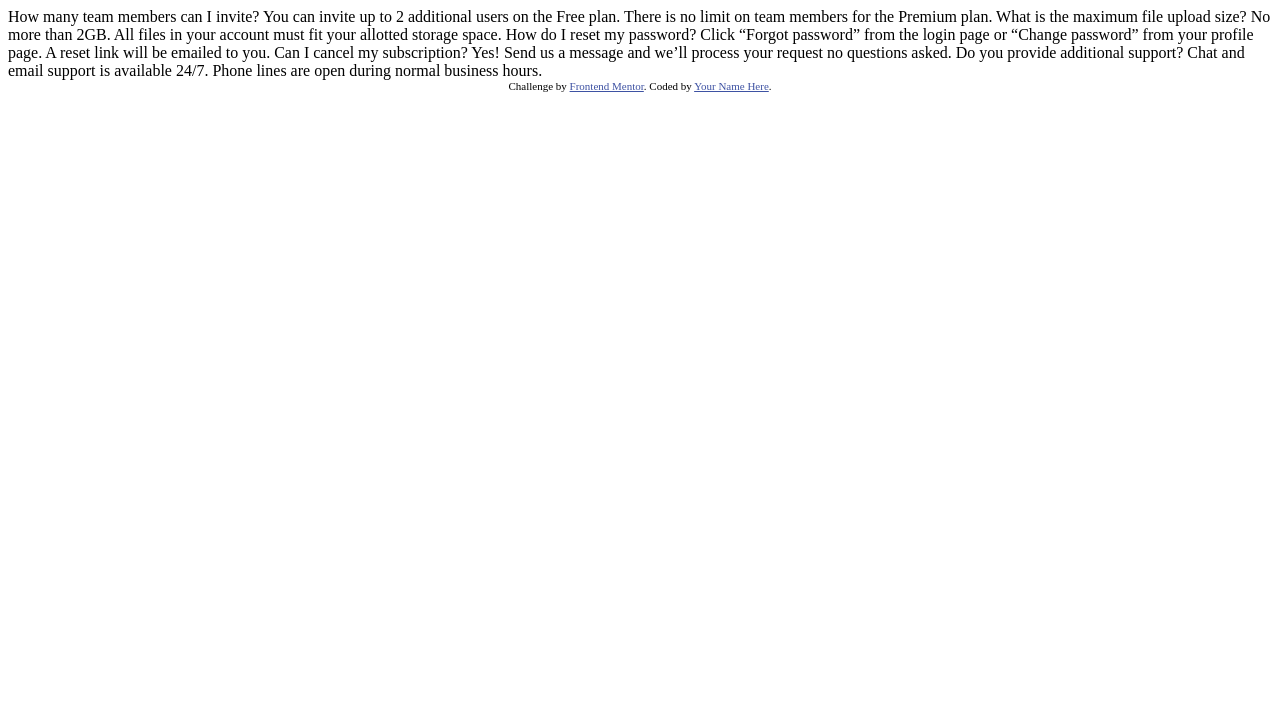
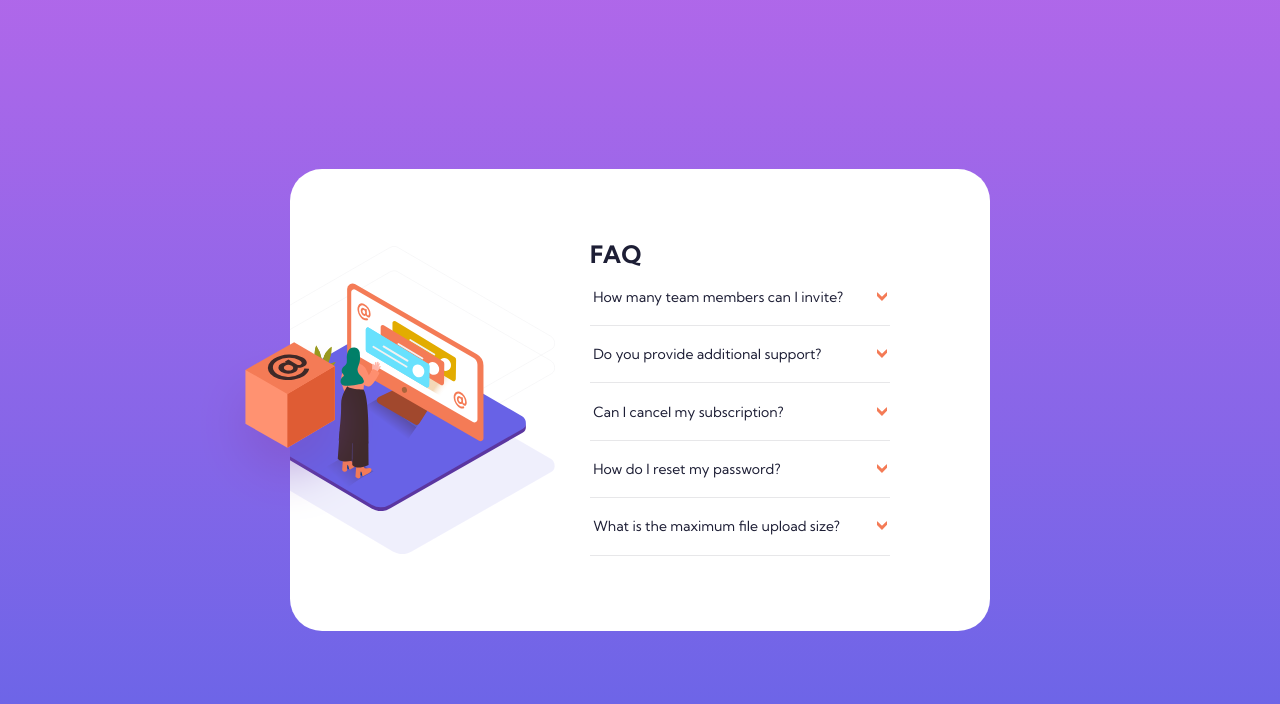
Before and after one commit to mohsin316/FAQ-Accordion-card, a plain HTML site: page index.html in a window 1280 px wide. Drawn offline with Linux system fonts and the light colour scheme.

Commit message:
finished project

```diff
--- a/index.html
+++ b/index.html
@@ -2,39 +2,85 @@
 <html lang="en">
 <head>
   <meta charset="UTF-8">
-  <meta name="viewport" content="width=device-width, initial-scale=1.0"> <!-- displays site properly based on user's device -->
-
-  <link rel="icon" type="image/png" sizes="32x32" href="./images/favicon-32x32.png">
-
-  <title>Frontend Mentor | FAQ Accordion Card</title>
-
-  <!-- Feel free to remove these styles or customise in your own stylesheet 👍 -->
-  <style>
-    .attribution { font-size: 11px; text-align: center; }
-    .attribution a { color: hsl(228, 45%, 44%); }
-  </style>
+  <meta name="viewport" content="width=device-width, initial-scale=1.0">
+  <link rel="preconnect" href="https://fonts.googleapis.com">
+  <link rel="preconnect" href="https://fonts.gstatic.com" crossorigin>
+  <link href="https://fonts.googleapis.com/css2?family=Kumbh+Sans:wght@400;700&display=swap" rel="stylesheet">
+  <link rel="stylesheet" href="style.css">
+  <title>FAQ Accordion Card</title>
 </head>
 <body>
+  <main class="card">
+    <img class="card-box" src="images/illustration-box-desktop.svg" alt="card-box" >
+    <div class="card-image">
+      <img src="images/illustration-woman-online-desktop.svg" alt="woman looking at monitor">
+    </div>
+
+    <section class="card-text">
+      <h1>FAQ</h1>
+      <div class="accordion">
+
+        <div class="accordion-item">
+          <button class="question">
             How many team members can I invite?
+          </button>
+          <div class="collapse fall">
+            <div class="content">
               You can invite up to 2 additional users on the Free plan. There is no limit on
               team members for the Premium plan.
+            </div>
+          </div>
+        </div>
 
-  What is the maximum file upload size?
-  No more than 2GB. All files in your account must fit your allotted storage space.
+        <div class="accordion-item">
+          <button class="question">
+            Do you provide additional support?
+          </button>
+          <div class="collapse fall">
+            <div class="content">
+              Chat and email support is available 24/7. Phone lines are open during normal business hours.
+            </div>
+          </div>
+        </div>
 
+        <div class="accordion-item">
+          <button class="question">
+            Can I cancel my subscription?
+          </button>
+          <div class="collapse fall">
+            <div class="content">
+              Yes! Send us a message and we’ll process your request no questions asked.
+            </div>
+          </div>
+        </div>
+
+        <div class="accordion-item">
+          <button class="question">
             How do I reset my password?
+          </button>
+          <div class="collapse fall">
+            <div class="content">
               Click “Forgot password” from the login page or “Change password” from your profile page.
           A reset link will be emailed to you.
+            </div>
+          </div>
+        </div>
 
-  Can I cancel my subscription?
-  Yes! Send us a message and we’ll process your request no questions asked.
+        <div class="accordion-item">
+          <button class="question">
+            What is the maximum file upload size?
+          </button>
+          <div class="collapse fall">
+            <div class="content">
+              No more than 2GB. All files in your account must fit your allotted storage space.
+            </div>
+          </div>
+        </div>
 
-  Do you provide additional support?
-  Chat and email support is available 24/7. Phone lines are open during normal business hours.
+      </div>
+    </section>
+  </main>
 
-  <div class="attribution">
-    Challenge by <a href="https://www.frontendmentor.io?ref=challenge" target="_blank">Frontend Mentor</a>.
-    Coded by <a href="#">Your Name Here</a>.
-  </div>
+  <script src="script.js"></script>
 </body>
 </html>
--- /dev/null
+++ b/script.js
@@ -0,0 +1,41 @@
+const buttons = document.querySelectorAll('.question')
+
+
+buttons.forEach(item => {
+    item.addEventListener('click', () => {
+        let accCollaps = item.nextElementSibling
+        if(!item.classList.contains('open')) {
+
+            accCollaps.style.display = "block"
+            let accHeight = accCollaps.clientHeight
+
+            accCollaps.classList = 'collapse collapsing'
+
+            setTimeout(() => {
+                accCollaps.style.height = accHeight + 'px'
+                accCollaps.style.display = ""
+            }, 1)
+
+
+            setTimeout( () => {
+                accCollaps.classList = 'collapse fall open'
+            }, 300)
+
+        }else{
+            accCollaps.classList = 'collapse collapsing'
+
+            setTimeout(() => {
+                accCollaps.style.height = '0px'
+            }, 1);
+
+            setTimeout( () => {
+                accCollaps.classList = 'collapse fall'
+                accCollaps.style.height = ''
+            }, 300)
+        }
+
+
+        item.classList.toggle('open')
+
+    })
+})
--- /dev/null
+++ b/style.css
@@ -0,0 +1,177 @@
+*,
+*::after,
+*::before{
+    margin: 0;
+    padding: 0;
+    box-sizing: border-box;
+}
+
+:root{
+    --primary-text-blue: hsl(238, 29%, 16%);
+    --primary-text-red:  hsl(14, 88%, 65%);
+
+    --gradient-start-violet: hsl(273, 75%, 66%);
+    --gradient-end-blue:  hsl(240, 73%, 65%);
+
+    --neutral-text-Dblue: hsl(237, 12%, 33%);
+    --neutral-text-grayish-blue:  hsl(240, 6%, 50%);
+
+    --divider-blue: hsl(240, 5%, 91%);
+
+}
+
+
+body{
+    font-family:'Kumbh Sans', sans-serif;
+    min-height: 100vh;
+    background: linear-gradient( var(--gradient-start-violet), var(--gradient-end-blue) );
+    padding: 10rem 1rem;
+    color: var(--primary-text-blue);
+}
+
+.card-image img{
+    width: 100%;
+    display: block;
+    height: auto;
+    max-width: 15rem;
+    position: absolute;
+    top: -19px;
+    left: 50%;
+    transform: translate(-50%, -50%);
+}
+
+.card{
+    background-color: white;
+    padding: 2.875rem 1.5rem;
+    border-radius: 2rem;
+    background-image: url("images/bg-pattern-mobile.svg");
+    background-position: top;
+    background-size: 15rem;
+    background-repeat: no-repeat;
+    position: relative;
+}
+.card-box{
+    display: none;
+}
+
+.card-text{
+    padding-top: 7rem;
+}
+
+.accordion-item{
+    padding-top: 1rem;
+    border-bottom: 1px solid var(--divider-blue) ;
+}
+
+.question{
+    display: flex;
+    justify-content: space-between;
+    align-items: center;
+    width: 100%;
+    border: none;
+    text-align: left;
+    padding: .2rem;
+    background-color: transparent;
+    color: var(--primary-text-blue);
+    font-size: .875rem;
+    font-family: 'Kumbh Sans', sans-serif;
+    margin-bottom: 1rem;
+}
+
+.question::after{
+    content: '';
+    display: block;
+    background-image: url("images/icon-arrow-down.svg");
+    background-repeat: no-repeat;
+    background-position: center;
+    background-size: cover;
+    height: 10px;
+    width: 10px;
+    transition: all 250ms ease-in-out;
+}
+
+
+.question:focus, .question:focus-visible{
+    border:none;
+    outline: 1px dashed hsla(0, 0%, 0%, .5);
+}
+
+.content{
+    padding-bottom: 1rem;
+    font-size: .75rem;
+    line-height: 1.4rem;
+}
+
+.question.open{
+    font-weight: 700;
+}
+.question.open::after{
+    transform: rotate(180deg);
+}
+
+.collapse{
+    transition: height 300ms ease;
+}
+
+.fall{
+    display: none;
+}
+
+.collapse.collapsing{
+    height: 0;
+    overflow: hidden;
+}
+
+.collapse.open{
+    display: block;
+}
+
+
+@media (min-width: 900px){
+    body{
+        padding: 5rem;
+        display: grid;
+        place-content: center;
+
+    }
+    .card{
+        display: flex;
+        padding: 4.375rem 6.25rem 4.735rem 0;
+        margin: 0 auto;
+        background-image: url("images/bg-pattern-desktop.svg");
+        background-position: -13% center;
+        background-size: 45%;
+        background-repeat: no-repeat;
+        position: relative;
+        max-width: 700px;
+    }
+    .card-box{
+        display: block;
+        position:absolute;
+        top: 57%;
+        z-index: 1;
+        left: 0;
+        transform: translate(-50%, -50%);
+    }
+    .card-image , .card-text{
+        flex: 1;
+    }
+
+    .card-image{
+        display: flex;
+        align-items: center;
+        overflow: hidden;
+
+    }
+    .card-image img{
+        left: auto;
+        top: auto;
+        position: relative;
+        max-width: 400px;
+        transform: translatex(-4rem);
+    }
+    .card-text{
+        padding-top: 0rem;
+    }
+
+}
```
Also changed, not shown: 1 other file. Lines whose indentation alone changed are shown as unchanged.
